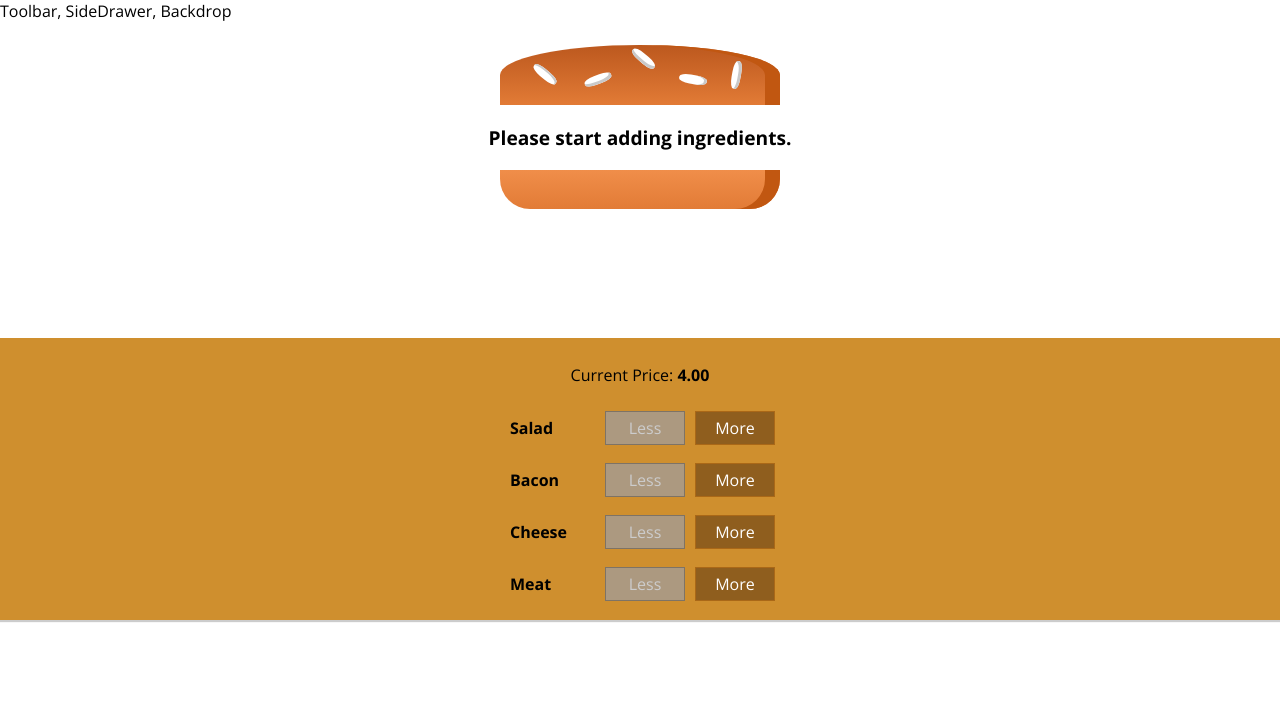
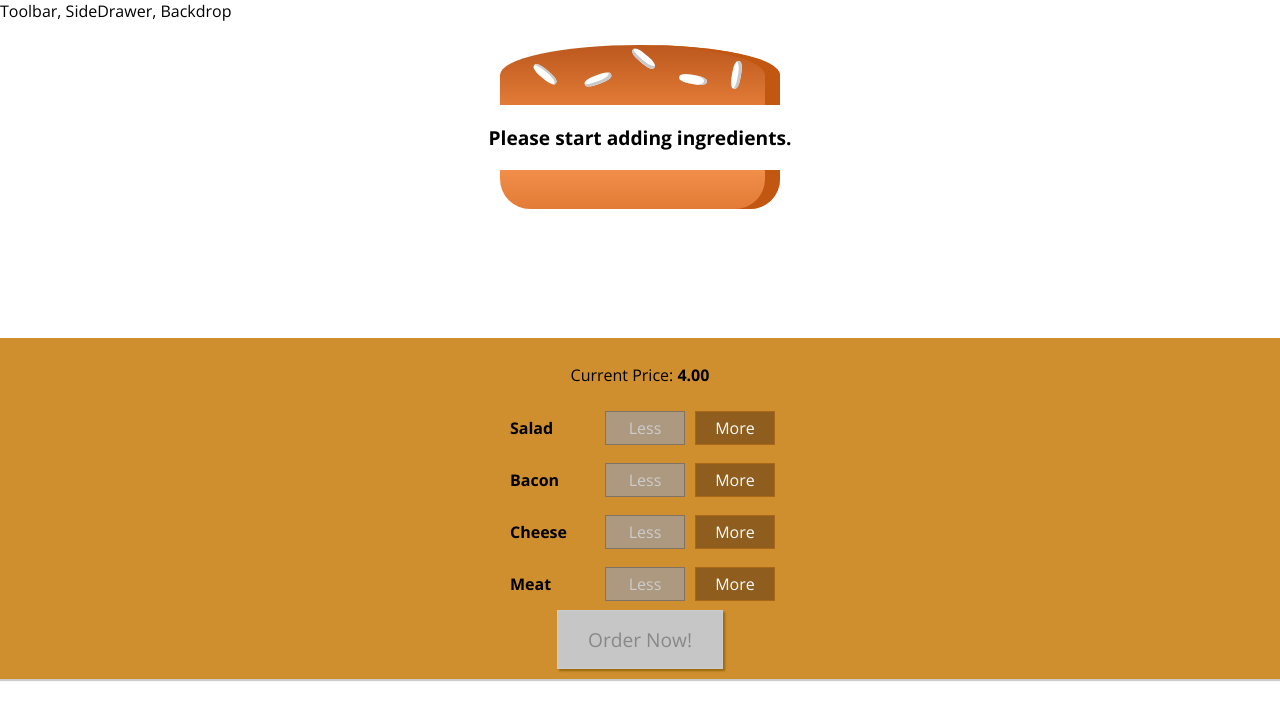
Before and after one commit to deralation/react-burger-app, a React app: page / in a window 1280 px wide. Shown: the top 720 px of the page. Built offline with nearby package versions, Linux system fonts and the light colour scheme.

Commit message:
merge accepted

```diff
--- a/src/components/Burger/BuildControls/BuildControls.css
+++ b/src/components/Burger/BuildControls/BuildControls.css
@@ -8,3 +8,44 @@
     margin: auto;
     padding: 10px 0px;
 }
+
+.OrderButton {
+    background-color: #DAD735;
+    outline: none;
+    cursor: pointer;
+    border: 1px solid #966909;
+    color: #966909;
+    font-family: inherit;
+    font-size: 1.2em;
+    padding: 15px 30px;
+    box-shadow: 2px 2px 2px #966909;
+}
+
+.OrderButton:hover, .OrderButton:active {
+    background-color: #A0DB41;
+    border: 1px solid #966909;
+    color: #966909;
+}
+
+.OrderButton:disabled {
+    background-color: #C7C6C6;
+    cursor: not-allowed;
+    border: 1px solid #ccc;
+    color: #888888;
+}
+
+.OrderButton:not(:disabled) {
+    animation: enable 0.3s linear;
+}
+
+@keyframes enable {
+    0% {
+        transform: scale(1);
+    }
+    60% {
+        transform: scale(1.1);
+    }
+    100% {
+        transform: scale(1);
+    }
+}
--- a/src/components/Burger/BuildControls/BuildControls.js
+++ b/src/components/Burger/BuildControls/BuildControls.js
@@ -21,6 +21,7 @@
                 disabled={props.disabled[ctrl.type]}
             />
         ))}
+        <button className="OrderButton" disabled={!props.purchasable}>Order Now!</button>
     </div>
 );
 
--- /dev/null
+++ b/src/components/UI/Modal/Modal.css
@@ -0,0 +1,20 @@
+.Modal {
+    position: fixed;
+    z-index: 500;
+    background-color: white;
+    width: 70%;
+    border: 1px solid #ccc;
+    box-shadow: 1px 1px 1px black;
+    padding: 16px;
+    left: 15%;
+    top: 30%;
+    box-sizing: border-box;
+    transition: all 0.3s ease-out;
+}
+
+@media (min-width: 600px) {
+    .Modal {
+        width: 500px;
+        left: calc(50% - 250px);
+    }
+}
--- /dev/null
+++ b/src/components/UI/Modal/Modal.js
@@ -0,0 +1,10 @@
+import React from 'react';
+import './Modal.css';
+
+const modal = (props) => (
+    <div className="Modal">
+        {props.children}
+    </div>
+);
+
+return default modal;
--- a/src/containers/BurgerBuilder/BurgerBuilder.js
+++ b/src/containers/BurgerBuilder/BurgerBuilder.js
@@ -2,6 +2,7 @@
 import Aux from '../../hoc/Aux';
 import Burger from '../../components/Burger/Burger';
 import BuildControls from '../../components/Burger/BuildControls/BuildControls';
+import Modal from './../components/UI/Modal/Modal';
 
 // Ingredients Prices
 const INGREDIENT_PRICES = {
@@ -23,7 +24,19 @@
             cheese: 0,
             bacon: 0
         },
-        totalPrice: 4
+        totalPrice: 4,
+        purchasable: false
+    }
+    updatePurchaseState (ingredients) {
+        const sum = Object.keys(ingredients)
+            .map(igKey => {
+                return ingredients[igKey];
+            })
+            .reduce((sum,el) => {
+                return sum + el;
+            },0);
+        this.setState({purchasable: sum>0});
+
     }
     // Add ingredient and update the burger
     addIngredientHandler = (type) =>{
@@ -40,6 +53,7 @@
         const newPrice = oldPrice + priceAddition;
 
         this.setState({totalPrice: newPrice, ingredients: updatedIngrediendts});
+        this.updatePurchaseState(updatedIngrediendts);
     }
     // removing ingredients from state
     removeIngredientsHandler = (type) => {
@@ -64,8 +78,8 @@
         const newPrice = oldPrice - priceCalculating;
 
         this.setState({ totalPrice: newPrice, ingredients: updatedIngrediendts});
+        this.updatePurchaseState(updatedIngrediendts);
     }
-
     render(){
         const disabledInfo = {
             ...this.state.ingredients
@@ -81,6 +95,7 @@
                 <BuildControls
                     ingredientsAdded={this.addIngredientHandler} // Ingredients added go to BuildControl then Build Control components to add to ingredients
                     ingredientsRemoved={this.removeIngredientsHandler} // Ingredients removing go to BuildControl then Build Control compoenent to remove to ingredients
+                    purchasable={this.state.purchasable}
                     disabled={disabledInfo}
                     price={this.state.totalPrice}
                 />
```
Also changed, not shown: src/components/UI/Backdrop/Backdrop.js (added).
